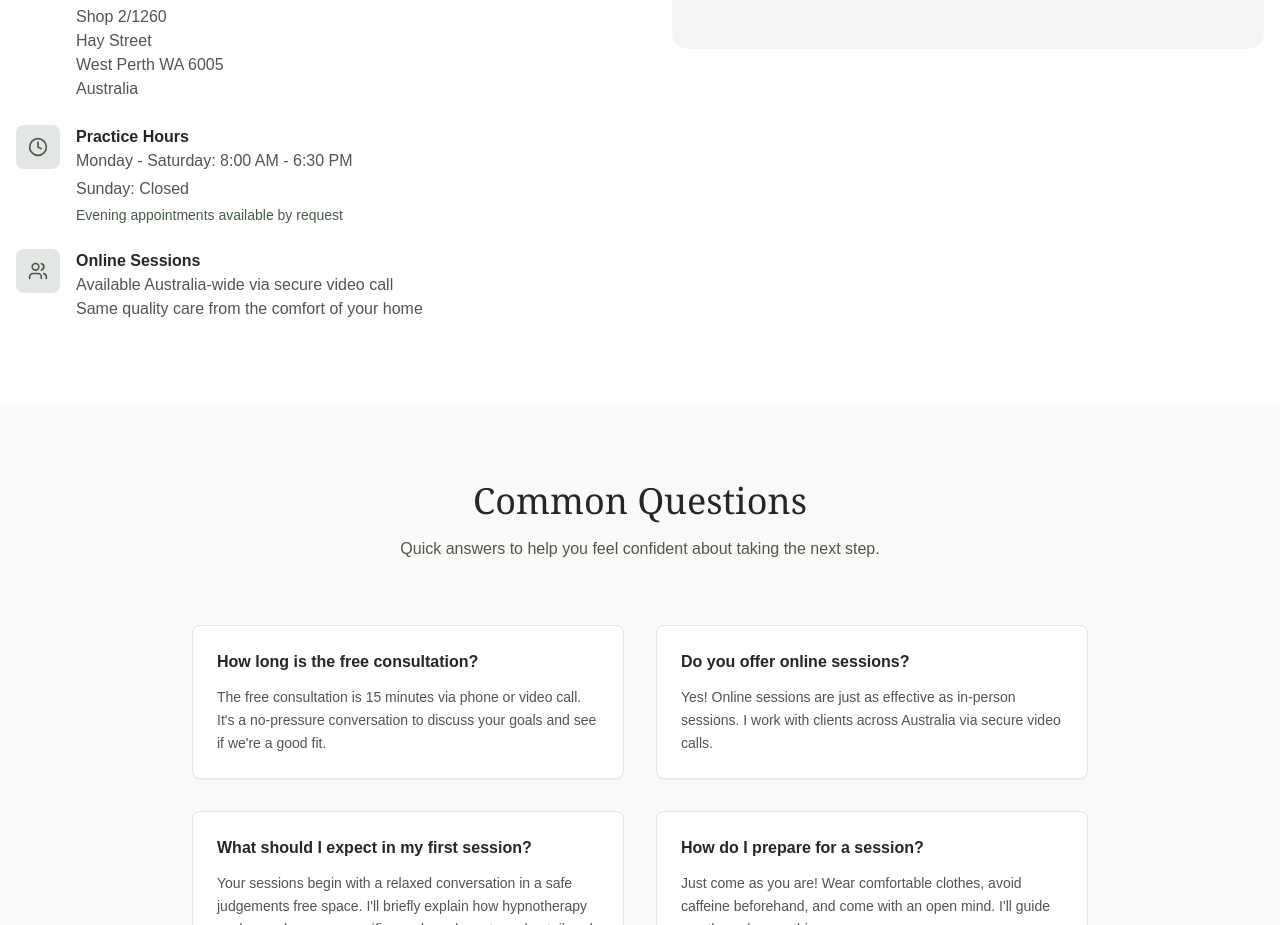
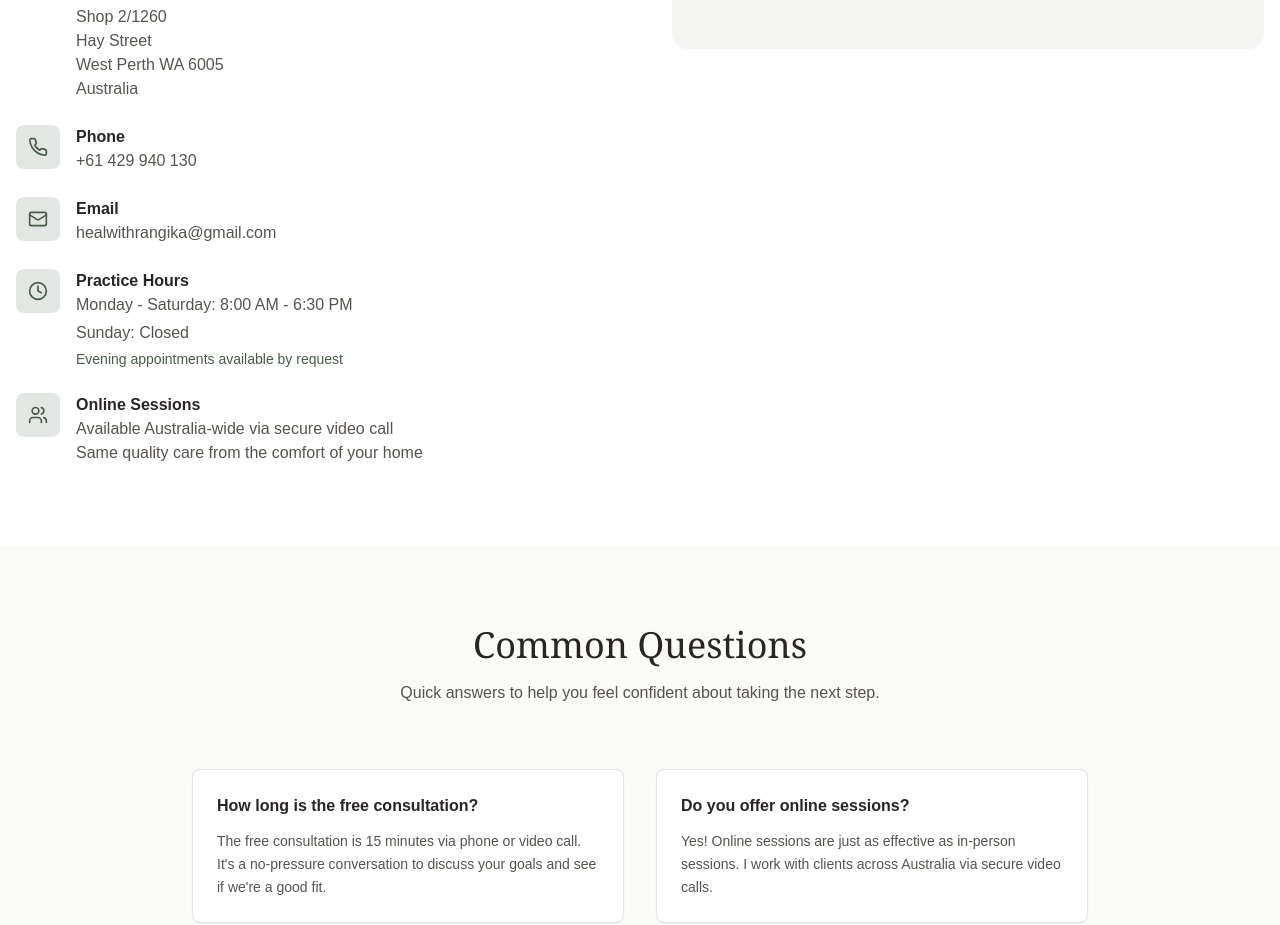
Before and after one commit to Yasela-dissanayake/MindandSoul-Hypnotheraphy, a Next.js app: page /contact in a window 1280 px wide. Shown: the part 3081-4006 px from the top of the page. Built offline with nearby package versions, Linux system fonts and the light colour scheme.

Commit message:
feat: contact info updated

```diff
--- a/app/contact/page.tsx
+++ b/app/contact/page.tsx
@@ -527,6 +527,30 @@ export default function ContactPage() {
 
                 <div className="flex items-start gap-4">
                   <div className="p-3 bg-sage-100 rounded-lg">
+                    <Phone className="h-5 w-5 text-sage-600 mx-auto" />
+                  </div>
+                  <div>
+                    <div className="font-semibold text-stone-800">Phone</div>
+                    <div className="text-stone-600">
+                      +61 429 940 130
+                    </div>
+                  </div>
+                </div>
+
+                 <div className="flex items-start gap-4">
+                  <div className="p-3 bg-sage-100 rounded-lg">
+                    <Mail className="h-5 w-5 text-sage-600 mx-auto" />
+                  </div>
+                  <div>
+                    <div className="font-semibold text-stone-800">Email</div>
+                    <div className="text-stone-600">
+                      healwithrangika@gmail.com
+                    </div>
+                  </div>
+                </div>
+
+                <div className="flex items-start gap-4">
+                  <div className="p-3 bg-sage-100 rounded-lg">
                     <Clock className="h-5 w-5 text-sage-600" />
                   </div>
                   <div>
```
